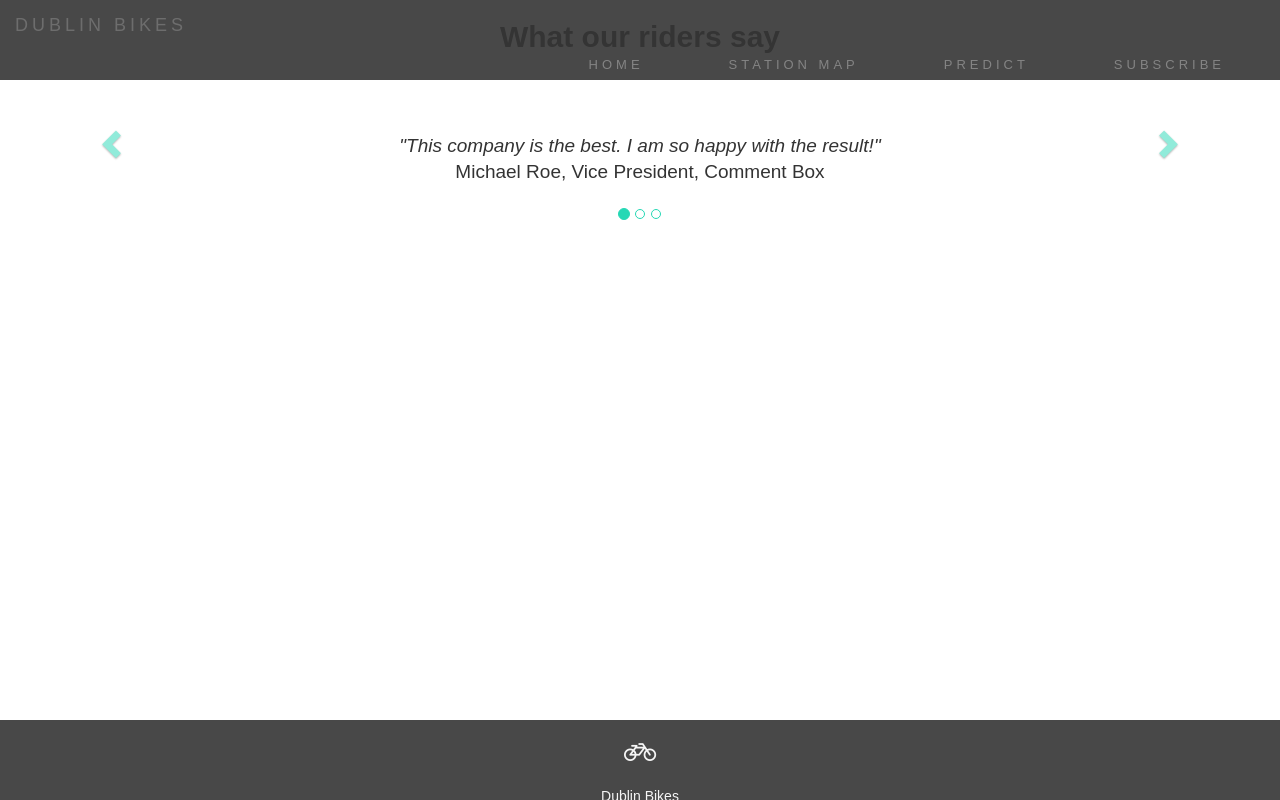
After one commit to PavineeKavanagh/DublinBikes, a Flask app: page /predict in a window 1280 px wide. The commit adds this page. Run offline with Flask 2, Linux system fonts and the light colour scheme; some libraries are stand-ins or nearby versions.

```diff
--- a/app/dublinbikes.py
+++ b/app/dublinbikes.py
@@ -59,5 +59,9 @@ def getStationsById(station_id):
 def subscribeShow():
     return render_template("subscribe.html")
 
+@app.route('/predict')
+def showForecast():
+    return render_template("predict.html")
+
 if __name__=="__main__":
     main()
--- a/app/static/css/style.css
+++ b/app/static/css/style.css
@@ -1,4 +1,7 @@
-
+body,
+html {
+    height: 100%;
+}
 
 h1,
 h2,
@@ -56,9 +59,12 @@ body {
     margin-left: auto;
 }
 
+.bicycle {
+    max-width: 40%;
+}
+
 .jumbotron {
     background-color: transparent;
-    margin-top: 300px;
 }
 
 .text-center {
@@ -73,13 +79,13 @@ body {
     min-height: 30rem;
     position: relative;
     display: table;
-    width: 100%;
-    height: 1000px;
-    background-color: #25D8B5;
+    height: 100%;
     padding-top: 8rem;
     padding-bottom: 8rem;
+    background: linear-gradient(90deg, rgba(255, 255, 255, 0.1) 0%, rgba(255, 255, 255, 0.1) 100%), url("../img/bg.svg");
     background-position: center center;
     background-repeat: no-repeat;
+    width: 100% !important;
     background-size: cover;
 }
 
@@ -150,9 +156,10 @@ h6 {
 
 .navbar li a,
 .navbar .navbar-brand .navbar-header {
-    color: #dddddd !important;
-    margin-top: 15px;
+    color: #dddddd;
+    margin-top: 40px;
     margin-right: 40px;
+    margin-left: 15px;
     padding-bottom: 0px;
 }
 
@@ -564,7 +571,7 @@ a:active {
 /* Subscribe */
 
 .panel {
-    border: 2px solid #1e94f4;
+    border: 2px solid #25D8B5;
     border-radius: 0;
     transition: box-shadow 0.5s;
     margin-top: 20px;
@@ -576,9 +583,9 @@ a:active {
 
 .panel-heading {
     color: #fff !important;
-    background-color: #1e94f4 !important;
+    background-color: #25D8B5 !important;
     padding: 25px;
-    border-bottom: 2px solid transparent;
+    border-bottom: 2px solid #25D8B5;
     border-top-left-radius: 0px;
     border-top-right-radius: 0px;
     border-bottom-left-radius: 0px;
@@ -591,7 +598,7 @@ a:active {
 
 .panel-footer {
     background-color: #fff !important;
-    border: 2px solid #1e94f4;
+    border: 2px solid #25D8B5;
 }
 
 .panel-footer h3 {
@@ -721,7 +728,7 @@ a:active {
 .error .clip:nth-of-type(2) .shadow {
     overflow: hidden;
     position: relative;
-    box-shadow: inset 20px 0px 20px -15px rgba(150, 150, 150, 0.8), 20px 0px 20px -15px rgba(150, 150, 150, 0.8);
+    box-shadow: inset 20px 0px 20px rgba(150, 150, 150, 0.8), 20px 0px 20px rgba(150, 150, 150, 0.8);
 }
 
 .error .clip:nth-of-type(3) .shadow:after,
@@ -999,3 +1006,32 @@ hr {
 }
 
 /*--------------------------------------------FrameWork------------------------*/
+
+/* predict page */
+
+
+.carousel-control.right,
+.carousel-control.left {
+    background-image: none;
+    color: #25D8B5;
+}
+
+.carousel-indicators li {
+    border-color: #25D8B5;
+}
+
+.carousel-indicators li.active {
+    background-color: #25D8B5;
+}
+
+.item h4 {
+    font-size: 19px;
+    line-height: 1.375em;
+    font-weight: 400;
+    font-style: italic;
+    margin: 70px 0;
+}
+
+.item span {
+    font-style: normal;
+}
--- a/app/templates/base.html
+++ b/app/templates/base.html
@@ -14,6 +14,7 @@
 
         <!-- jQuery library -->
         <script src="https://ajax.googleapis.com/ajax/libs/jquery/3.3.1/jquery.min.js"></script>
+        <script src="https://maxcdn.bootstrapcdn.com/bootstrap/3.3.7/js/bootstrap.min.js"></script>
         <script src="https://cdnjs.cloudflare.com/ajax/libs/lodash.js/4.17.5/lodash.min.js"></script>
         <script type="text/javascript" src="https://www.gstatic.com/charts/loader.js"></script>
         <title> Dublin Bikes </title>
@@ -39,11 +40,12 @@
                             <a class="js-scroll-trigger" href="{{ url_for('mapsShow') }}">STATION MAP</a>
                         </li>
                         <li>
+                            <a href="{{ url_for('showForecast')}}">PREDICT</a>
+                        </li>
+                        <li>
                             <a href="{{ url_for('subscribeShow') }}">SUBSCRIBE</a>
                         </li>
-                        <li>
-                            <a href="">PREDICT</a>
-                        </li>
+
                     </ul>
                 </div>
             </div>
@@ -52,9 +54,7 @@
 
         {% endblock %}
         <footer class="text-center">
-            <a class="up-arrow">
-                <span class="fa fa-bicycle"></span>
-            </a>
+            <span class="fa fa-bicycle"></span>
             <br>
             <br>
             <p>Dublin Bikes
--- /dev/null
+++ b/app/templates/predict.html
@@ -0,0 +1,51 @@
+{% extends 'base.html' %} {% block container %}
+
+<body>
+
+<div class="container-fluid">
+<div id="myCarousel text-center" class="carousel slide text-center" data-ride="carousel">
+    <h2>What our riders say</h2>
+    <!-- Indicators -->
+    <ol class="carousel-indicators">
+        <li data-target="#myCarousel" data-slide-to="0" class="active"></li>
+        <li data-target="#myCarousel" data-slide-to="1"></li>
+        <li data-target="#myCarousel" data-slide-to="2"></li>
+    </ol>
+
+    <!-- Wrapper for slides -->
+    <div class="carousel-inner" role="listbox">
+        <div class="item active">
+            <h4>"This company is the best. I am so happy with the result!"
+                <br>
+                <span style="font-style:normal;">Michael Roe, Vice President, Comment Box</span>
+            </h4>
+        </div>
+        <div class="item">
+            <h4>"One word... WOW!!"
+                <br>
+                <span style="font-style:normal;">John Doe, Salesman, Rep Inc</span>
+            </h4>
+        </div>
+        <div class="item">
+            <h4>"Could I... BE any more happy with this company?"
+                <br>
+                <span style="font-style:normal;">Chandler Bing, Actor, FriendsAlot</span>
+            </h4>
+        </div>
+    </div>
+
+    <!-- Left and right controls -->
+    <a class="left carousel-control" href="#myCarousel" role="button" data-slide="prev">
+        <span class="glyphicon glyphicon-chevron-left" aria-hidden="true"></span>
+        <span class="sr-only">Previous</span>
+    </a>
+    <a class="right carousel-control" href="#myCarousel" role="button" data-slide="next">
+        <span class="glyphicon glyphicon-chevron-right" aria-hidden="true"></span>
+        <span class="sr-only">Next</span>
+    </a>
+</div>
+</div>
+
+</body>
+
+{% endblock %}
```
Also changed, not shown: app/templates/nindex.html (+3 -4 lines), app/static/img/bg.png, app/static/img/bg.svg.
